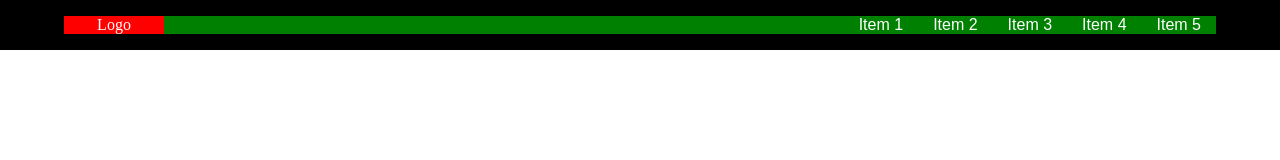
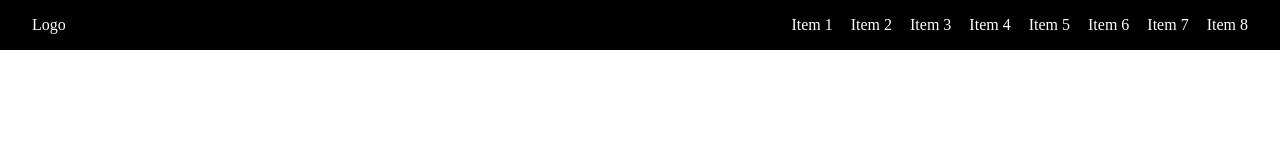
Before and after one commit to Catamens/responsive-navigation-menu, a plain HTML site: page index.html in a window 1280 px wide. Drawn offline with Linux system fonts and the light colour scheme.

Commit message:
added .container

```diff
--- a/css/style.css
+++ b/css/style.css
@@ -5,43 +5,93 @@
 body, html {
 	margin: 0;
   height: 100%;
+  background-color: white
+}
+
+.header {
+
+  position: fixed;
+  width: 100%;
+	background-color: #000
 }
 
 .container {
-	max-width: 90%;
-	margin: 0 auto;
-}
-
-.header {
-	height: 50px;
-	background-color: #000
-}
-
-.header .container {
-  height: 100%;
-	display: flex;
-	justify-content: flex-end;
-	align-items: center;
+  max-width: 95%;
+  margin: 0 auto;
 }
 
 .logo {
+	line-height: 50px;
+}
+
+.logo a {
 	color: #fff;
-	width: 100px;
-	display: inline-block;
-	text-align: center;
-	background-color: red
+	text-decoration: none;
+
+}
+
+
+#nav-label {
+	color: #fff;
+	line-height: 50px;
+	position: absolute;
+	top: 0;
+	right: 18px
+}
+
+#nav-toggler {
+	display: none
+}
+
+#nav-toggler:checked + .navigation {
+	display: flex
 }
 
 .navigation {
-	flex-grow: 1;
-	display: flex;
-	justify-content: flex-end;
-	background-color: green
+  display: none;
+  flex-direction: column;
+  justify-content: space-around;
+  align-items: center;
+
+  height: calc(100vh - 50px);
 }
 
-.navigation__link {
+.navigation a {
+	color: #fff;
 	text-decoration: none;
-	color: #fff;
-	font-family: sans-serif;
-	margin: 0 15px;
+/*	padding-right: 18px*/
 }
+
+hr {
+  height: 1px;
+  margin: 0;
+  background: -webkit-gradient(linear, 0 0, 100% 0, from(rgba(0, 0, 0, 0)), color-stop(0.5, #333333), to(rgba(0, 0, 0, 0)));
+  background: -webkit-linear-gradient(left, rgba(0, 0, 0, 0), #fff, rgba(0, 0, 0, 0));
+  background: -moz-linear-gradient(left, rgba(0, 0, 0, 0), #fff, rgba(0, 0, 0, 0));
+  background: -o-linear-gradient(left, rgba(0, 0, 0, 0), #fff, rgba(0, 0, 0, 0));
+  background: linear-gradient(left, rgba(0, 0, 0, 0), #fff, rgba(0, 0, 0, 0));
+  border: 0;
+}
+
+
+@media screen and (min-width: 720px) {
+	.header .container {
+		display: flex;
+		justify-content: flex-end;
+	}
+	#nav-label {
+		display: none
+	}
+	.navigation {
+		display: flex;
+		height: unset;
+		flex-direction: row;
+		justify-content: flex-end;
+		flex-grow: 1
+	}
+
+  .navigation a {
+  	padding-left: 18px
+  }
+
+}
--- a/index.html
+++ b/index.html
@@ -1,28 +1,35 @@
 <!DOCTYPE html>
+
 <html lang="ru">
+
 <head>
 	<meta charset="UTF-8">
   <meta name="viewport" content="width=device-width, initial-scale=1.0">
 	<link rel="stylesheet" href="css/style.css">
 	<title>Navigation Menu</title>
 </head>
+
 <body>
 
   <header class="header">
-  	<div class="container">
-
-	    <div class="logo">Logo</div>
-
+		<div class="container">
+			<div class="logo">
+				<a href="/">Logo</a>
+			</div>
+			<hr>
+			<label id="nav-label" for="nav-toggler">Menu</label>
+			<input id="nav-toggler" type="checkbox">
 	    <nav class="navigation">
-	    	<a href="#" class="navigation__link">Item 1</a>
-	    	<a href="#" class="navigation__link">Item 2</a>
-	    	<a href="#" class="navigation__link">Item 3</a>
-	    	<a href="#" class="navigation__link">Item 4</a>
-	    	<a href="#" class="navigation__link">Item 5</a>
-      </nav>
-
-    </div>
-  </header>
+	  		<a href="#">Item 1</a>
+	  		<a href="#">Item 2</a>
+	  		<a href="#">Item 3</a>
+	  		<a href="#">Item 4</a>
+	  		<a href="#">Item 5</a>
+	  		<a href="#">Item 6</a>
+	  		<a href="#">Item 7</a>
+	  		<a href="#">Item 8</a>
+	  	</nav>
+		</div>
+	</header>
 
 </body>
-</html>
```
